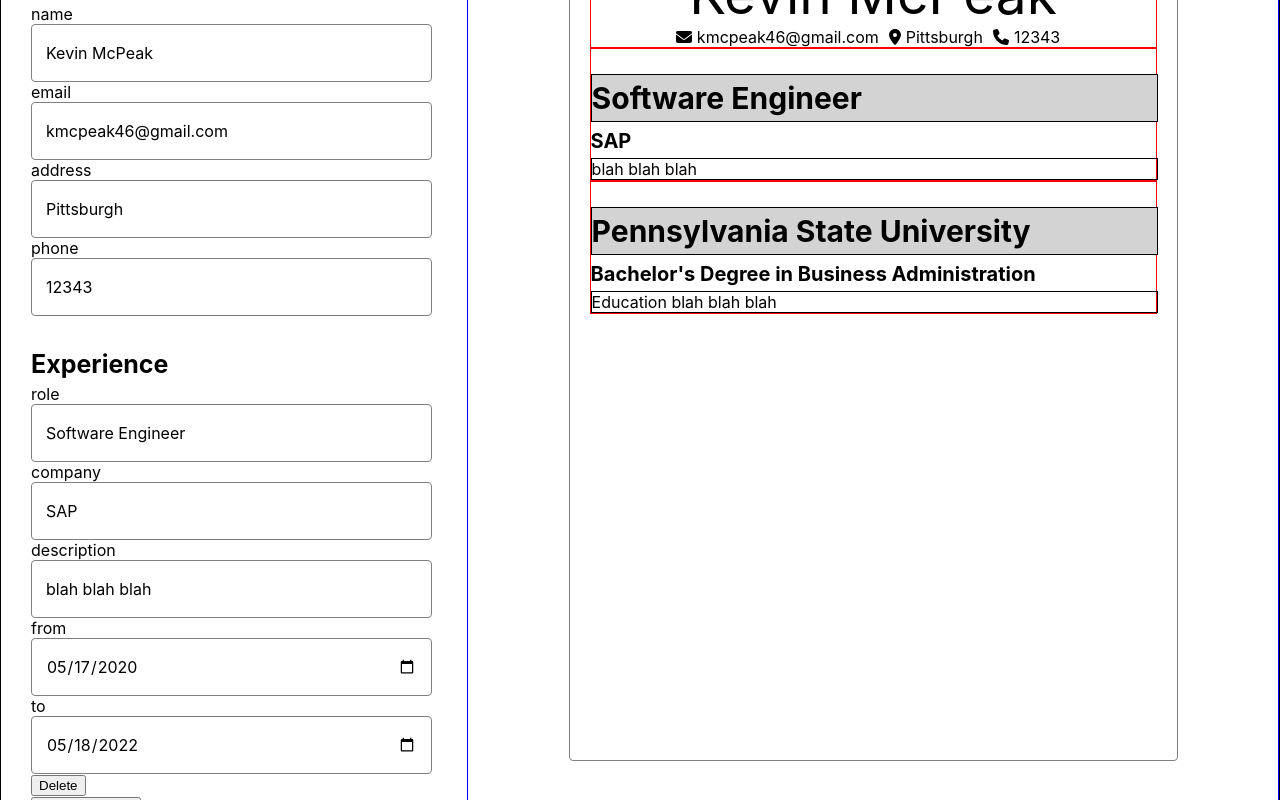
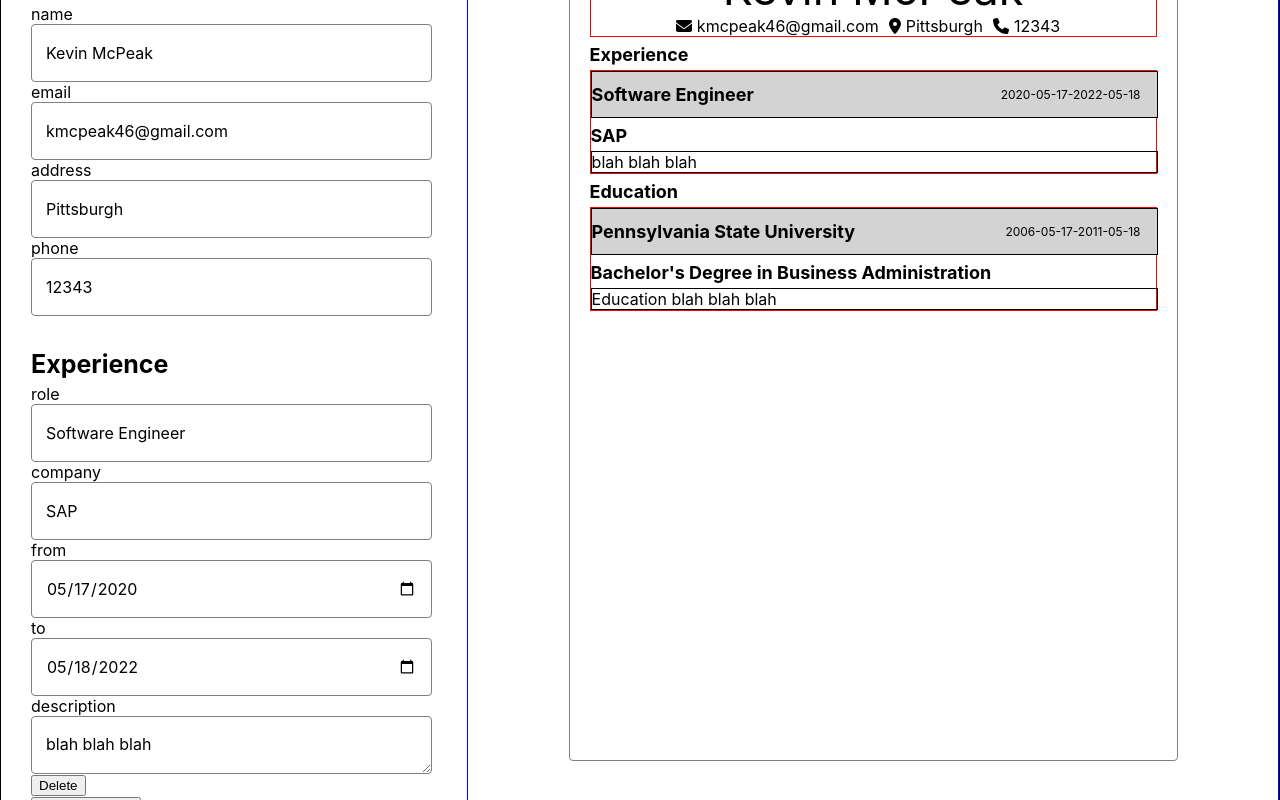
Before and after one commit to kpgh46/coverproject, a React (Create React App) app: page / in a window 1280 px wide. Shown: the part 220-1020 px from the top of the page. Built offline with nearby package versions, Linux system fonts and the light colour scheme.

Commit message:
fixed date bug

```diff
--- a/src/App.css
+++ b/src/App.css
@@ -78,8 +78,27 @@ input {
 	padding: 16.5px 14px;
 }
 
+textarea {
+	font: inherit;
+	letter-spacing: inherit;
+	color: currentcolor;
+	border: 0.5px solid grey;
+	border-radius: 4px;
+	box-sizing: content-box;
+	background: none;
+	height: 1.4375em;
+	margin: 0px;
+	-webkit-tap-highlight-color: transparent;
+	display: block;
+	min-width: 0px;
+	width: 100%;
+	animation-name: mui-auto-fill-cancel;
+	animation-duration: 10ms;
+	padding: 16.5px 14px;
+}
+
 .name {
-	font-size: 55px;
+	font-size: 45px;
 }
 
 .contact-info {
@@ -99,18 +118,9 @@ input {
 	border: 1px solid red;
 }
 
-h2 {
-	border: 1px solid black;
-	width: 100%;
-	font-size: 30px;
-	padding-top: 5px;
-	padding-bottom: 5px;
-	background-color: lightgray;
-	margin-bottom: 0;
-}
 h3 {
 	width: 100%;
-	font-size: 20px;
+	font-size: 18px;
 	padding-top: 5px;
 	padding-bottom: 5px;
 	margin-top: 2px;
@@ -122,3 +132,29 @@ h3 {
 	border: 1px solid;
 	width: 100%;
 }
+
+.dates {
+	display: flex;
+	justify-content: space-between;
+	height: 35px;
+	align-items: center;
+	border: 1px solid black;
+	width: 100%;
+	font-size: 20px;
+	padding-top: 5px;
+	padding-bottom: 5px;
+	background-color: lightgray;
+	margin-bottom: 0;
+}
+
+.dates h2 {
+	font-size: large;
+}
+
+.dates div {
+	display: flex;
+	font-size: 12px;
+
+	margin-right: 8px;
+	/* width: 200px; */
+}
--- a/src/App.js
+++ b/src/App.js
@@ -80,7 +80,14 @@ function App() {
 	let experiencePreview = experienceData.map((item) => {
 		return (
 			<section className="preview-experience">
-				<h2>{item.role}</h2>
+				<div className="dates">
+					<h2>{item.role}</h2>
+					<div>
+						<div>
+							{item.from}-{item.to}
+						</div>
+					</div>
+				</div>
 				<h3>{item.company}</h3>
 				<div className="details">{item.description}</div>
 			</section>
@@ -89,7 +96,14 @@ function App() {
 	let educationPreview = educationData.map((item) => {
 		return (
 			<section className="preview-experience">
-				<h2>{item.university}</h2>
+				<div className="dates">
+					<h2>{item.university}</h2>
+					<div>
+						<div>
+							{item.from}-{item.to}
+						</div>
+					</div>
+				</div>
 				<h3>{item.major}</h3>
 				<div className="details">{item.description}</div>
 			</section>
@@ -158,7 +172,8 @@ function App() {
 			role: "",
 			company: "",
 			description: "",
-
+			to: "",
+			from: "",
 			id: uniqid(),
 		};
 
@@ -171,6 +186,8 @@ function App() {
 			university: "",
 			major: "",
 			description: "",
+			to: "",
+			from: "",
 			id: uniqid(),
 		};
 
@@ -207,7 +224,9 @@ function App() {
 				<div className="preview">
 					<div className="preview-container">
 						<div>{personalPreview}</div>
+						<h3>Experience</h3>
 						<div>{experiencePreview}</div>
+						<h3>Education</h3>
 						<div>{educationPreview}</div>
 					</div>
 				</div>
--- a/src/components/Entry.js
+++ b/src/components/Entry.js
@@ -1,8 +1,14 @@
+import { text } from "@fortawesome/fontawesome-svg-core";
 import React from "react";
 
 export default function Entry(props) {
 	let fields = props.text.filter((item) => {
-		return item[0] !== "id" && item[0] !== "to" && item[0] !== "from";
+		return (
+			item[0] !== "id" &&
+			item[0] !== "to" &&
+			item[0] !== "from" &&
+			item[0] !== "description"
+		);
 	});
 
 	let textInputs = fields.map((field) => {
@@ -36,10 +42,32 @@ export default function Entry(props) {
 						props.updatePreview(event, props.setData)
 					}
 					type="date"
+					name={item[0]}
 					for={item[1]}
 					id={props.id}
 					value={item[1]}
 				></input>
+			</div>
+		);
+	});
+
+	let description = props.text.filter((item) => {
+		return item[0] === "description";
+	});
+
+	let descriptionInputs = description.map((text) => {
+		return (
+			<div>
+				<label for={text}>{text[0]}</label>
+				<textarea
+					onChange={(event) =>
+						props.updatePreview(event, props.setData)
+					}
+					for={text[1]}
+					name={text[0]}
+					id={props.id}
+					value={text[1]}
+				></textarea>
 			</div>
 		);
 	});
@@ -51,6 +79,7 @@ export default function Entry(props) {
 				<form>
 					{textInputs}
 					{dateInputs}
+					{descriptionInputs}
 				</form>
 				{props.entryHeader !== "Personal" ? (
 					<button
```
